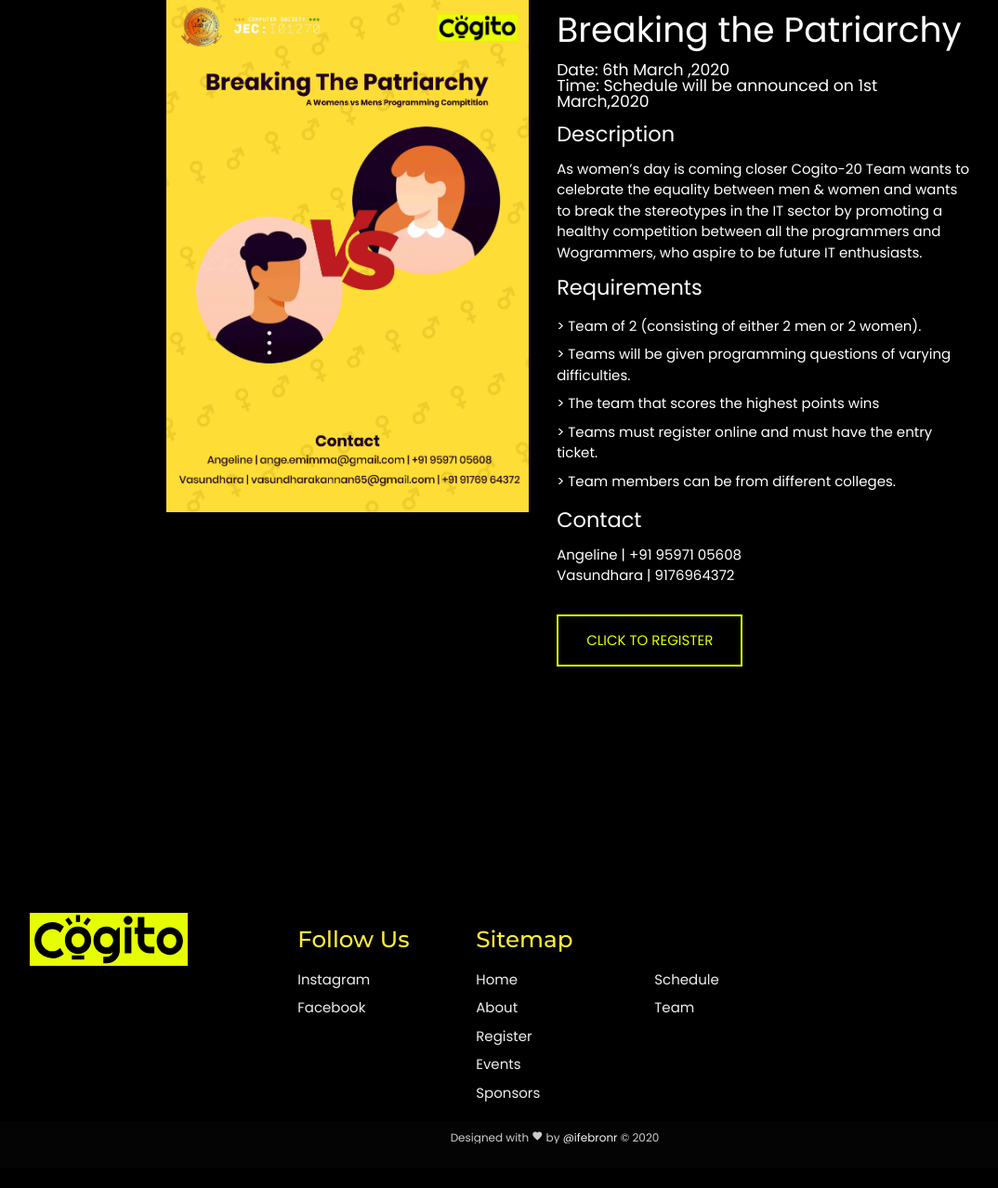
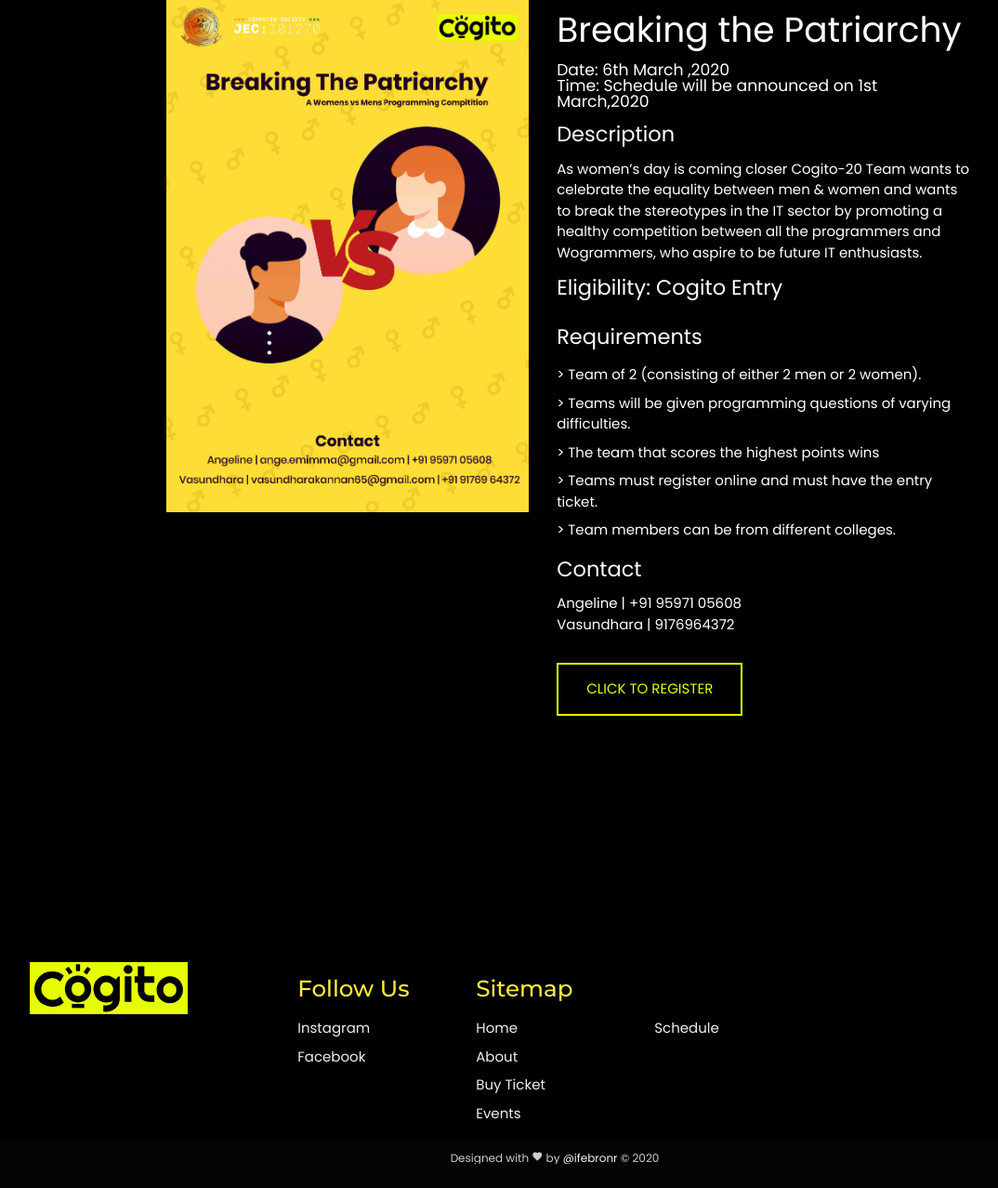
Before and after one commit to ifebronr/cogito20-website, a Flask app: page /BTP in a window 1280 px wide. Shown: the part 201-1479 px from the top of the page at 93% size, without its empty margins (43-1117 px from the left). Before the commit the page ends 1431 px from the top, so only its background shows below. Run offline with Flask 2, Linux system fonts and the light colour scheme.

Commit message:
Cogito Is Kinda Live

```diff
--- a/app.py
+++ b/app.py
@@ -65,6 +65,8 @@ def paperPresenation():
               "> 	A participant should not submit more than two papers.",
               "> 	No participant can be a part of more than one team",
               "> 	There are no restrictions on the number of teams from same college."
+              "> 	Last date to send ABSTRACT : 1st March , 2020",
+              "> 	Send the ABSTRACT to cogito.jeccsi@gmail.com"
             ]
     contacts = ["Rohini | +91 98406 68223", "Pooja priyadarshni | +91 98417 59321", "E.S.Vikashini sruthi | +91 96000 98232"]
     return render_template('description_layout.html',title = "Paper Presentation",
@@ -94,7 +96,9 @@ def projectExpo():
               "> 	Team members of a team should belong to the same institution.",
               "> 	The number of students per project shall not exceed five.",
               "> 	Entry fee for each model will be Rs 300/- payable by Cash or Online.Entry fee is not refundable.",
-              "> 	The decision given by judges in all matters will be final."
+              "> 	The decision given by judges in all matters will be final.",
+              "> 	Last date to send ABSTRACT : 1st March , 2020",
+              "> 	Send the ABSTRACT to cogito.jeccsi@gmail.com"
             ]
     contacts = ["Shasanth | +91 96771 83202", "Deepak Sharran  | +91 74180 23612", "Manoj Kumar | +91 73585 17185"]
     return render_template('description_layout.html',title = "Project Expo",
--- a/static/dist/css/main.css
+++ b/static/dist/css/main.css
@@ -13,6 +13,25 @@ h1, h2, h3, h4, h5, h6 {
   overflow: hidden;
   margin: 0;
   padding: 0;
+}
+
+::-webkit-scrollbar {
+  width: 10px;
+}
+
+/* Track */
+::-webkit-scrollbar-track {
+  background: #f1f1f1;
+}
+
+/* Handle */
+::-webkit-scrollbar-thumb {
+  background: #888;
+}
+
+/* Handle on hover */
+::-webkit-scrollbar-thumb:hover {
+  background: #555;
 }
 
 .ticket-btn {
@@ -353,7 +372,7 @@ a:hover {
 
 .cd-header.nav-active .nav:before {
   width: 250px;
-  height: 450px;
+  height: 350px;
   border-radius: 15px;
   -webkit-transition-delay: 0s;
           transition-delay: 0s;
@@ -591,7 +610,7 @@ a:hover {
 
 @media (min-width: 1000px) {
   .ticket__about {
-    margin: 20% 0;
+    margin: 10% 0;
   }
 }
 
@@ -615,6 +634,15 @@ a:hover {
 .workshops-wrapper {
   margin: 2rem auto;
   height: 100%;
+}
+
+.contact__wrapper {
+  margin: 2rem auto;
+  height: 100%;
+}
+
+.contact__map {
+  margin: 2rem 0;
 }
 
 /* Schedules */
--- a/templates/description_layout.html
+++ b/templates/description_layout.html
@@ -11,6 +11,7 @@
                         {%endif%}
                         <h3>Description</h3>
                         <p>{{description}}</p>
+                        <h3>Eligibility: Cogito Entry</h3>
                         {%if eventType == "WS"%}
                         <h3>Requirements</h3>
                         {%else%}
--- a/templates/layout.html
+++ b/templates/layout.html
@@ -39,11 +39,9 @@
         <div class="nav">
             <div class="nav__content">
                 <ul class="nav__list">
-                    <li class="nav__list-item active-nav"><a href="{{url_for('home')}}" class="hover-target">Home</a></li>
-                    <li class="nav__list-item"><a href="" class="hover-target">Register</a></li>
-                    <li class="nav__list-item"><a href="#events" class="hover-target">Events</a></li>
-                    <li class="nav__list-item"><a href="#" class="hover-target">Contact Us</a></li>
-                    <li class="nav__list-item"><a href="{{url_for('team')}}" class="hover-target">Team</a></li>
+                    <li class="nav__list-item"><a href="/home#hero" class="hover-target">Home</a></li>
+                    <li class="nav__list-item"><a href="/home#ticket" class="hover-target">Buy Ticket</a></li>
+                    <li class="nav__list-item"><a href="/home#events" class="hover-target">Events</a></li>
                     <li class="nav__list-item"><a href="{{url_for('schedule')}}" class="hover-target">Schedule</a></li>
                 </ul>
             </div>
@@ -74,18 +72,18 @@
           <div class="col l2 s6 section">
               <h5 class="yellow-text mont-bold ptb-16">Sitemap</h5>
               <ul class="padding-4">
-                <li class=""><a class="grey-text text-lighten-3 " href="{{url_for('home')}}">Home</a></li>
-                <li><a class="grey-text text-lighten-3 " href="#about">About</a></li>
-                <li><a class="grey-text text-lighten-3 " href="#!">Register</a></li>
+                <li class=""><a class="grey-text text-lighten-3 " href="/home#hero">Home</a></li>
+                <li><a class="grey-text text-lighten-3 " href="/home#about">About</a></li>
+                <li><a class="grey-text text-lighten-3 " href="/home#ticket">Buy Ticket</a></li>
                 <li><a class="grey-text text-lighten-3 " href="{{url_for('home')}}">Events</a></li>
-                <li><a class="grey-text text-lighten-3 " href="#!">Sponsors</a></li>
+                <!--<li><a class="grey-text text-lighten-3 " href="#!">Sponsors</a></li>-->
               </ul>
             </div>
             <div class="col l2 s6 section">
               <h5 class="black-text ptb-16">Sitemap</h5>
               <ul class=" padding-4">
                 <li><a class="grey-text text-lighten-3" href="{{url_for('schedule')}}">Schedule</a></li>
-                <li><a class="grey-text text-lighten-3" href="{{url_for('team')}}">Team</a></li>
+                <!--<li><a class="grey-text text-lighten-3" href="{{url_for('team')}}">Team</a></li>-->
               </ul>
             </div>
       </div>
--- a/templates/schedules.html
+++ b/templates/schedules.html
@@ -3,7 +3,7 @@
         <div class="schedules">
             <div  class="schedules__wrapper container-90">
                 <h1 class="bold cogi-color" >Schedule</h1 class="bold">
-                <iframe  src="https://docs.google.com/spreadsheets/d/e/2PACX-1vR7csNymPJC69EiOlhszmVgLWHl1rems335cgtZTvcS-VKHT0PT5NEgfL29oHZGtmHiBsRuTHp94g-K/pubhtml?widget=true&amp;headers=false"></iframe style="height: 50%;">
+                <iframe  src="https://docs.google.com/spreadsheets/d/e/2PACX-1vR7csNymPJC69EiOlhszmVgLWHl1rems335cgtZTvcS-VKHT0PT5NEgfL29oHZGtmHiBsRuTHp94g-K/pubhtml?widget=true&amp;headers=false"></iframe >
                 <p>Having issues in viewing? <a href="">OPEN</a> in sheets</p>
             </div>
         </div>
```
Also changed, not shown: templates/home.html (+13 -3 lines), 1 other file.
